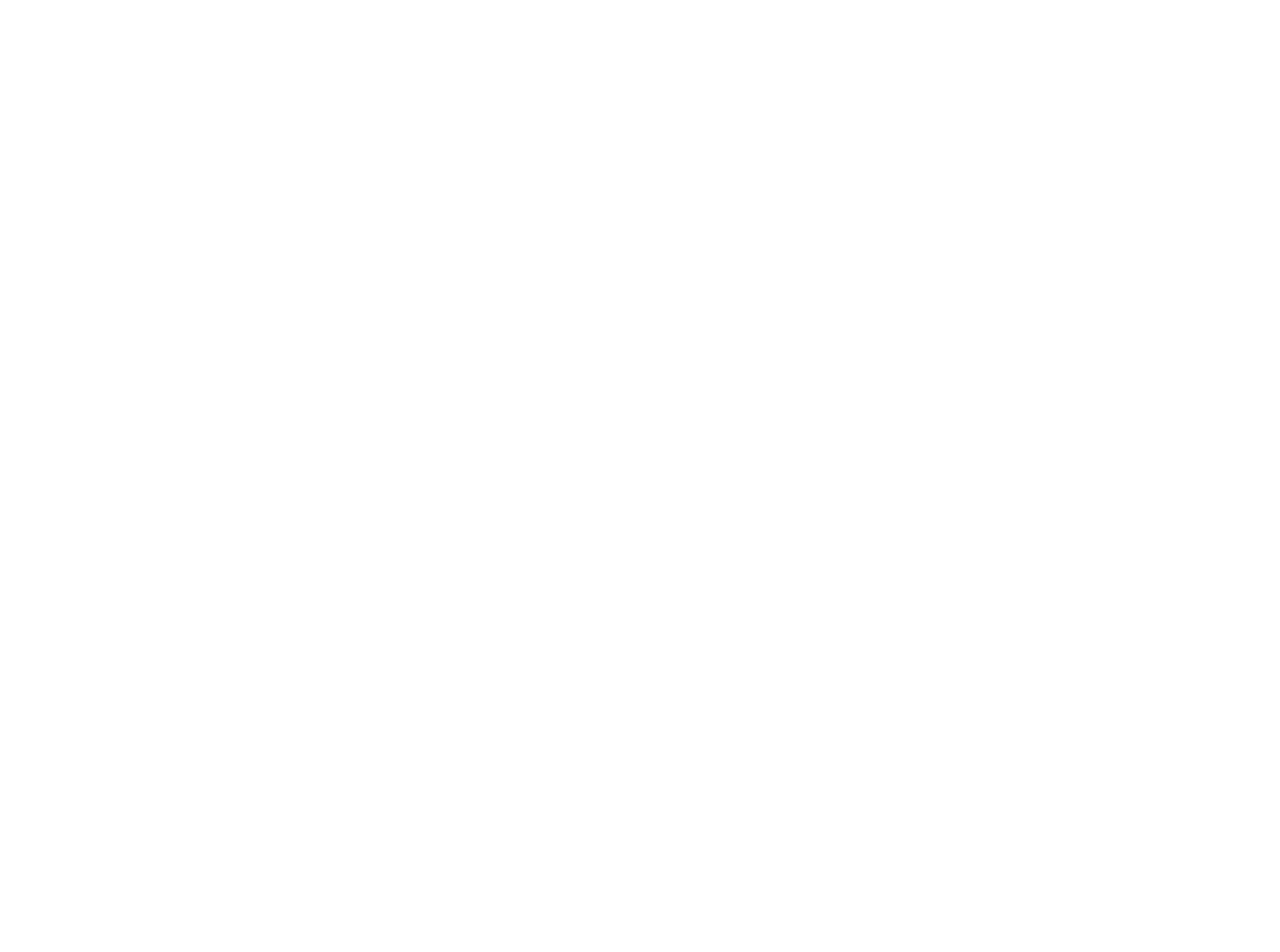
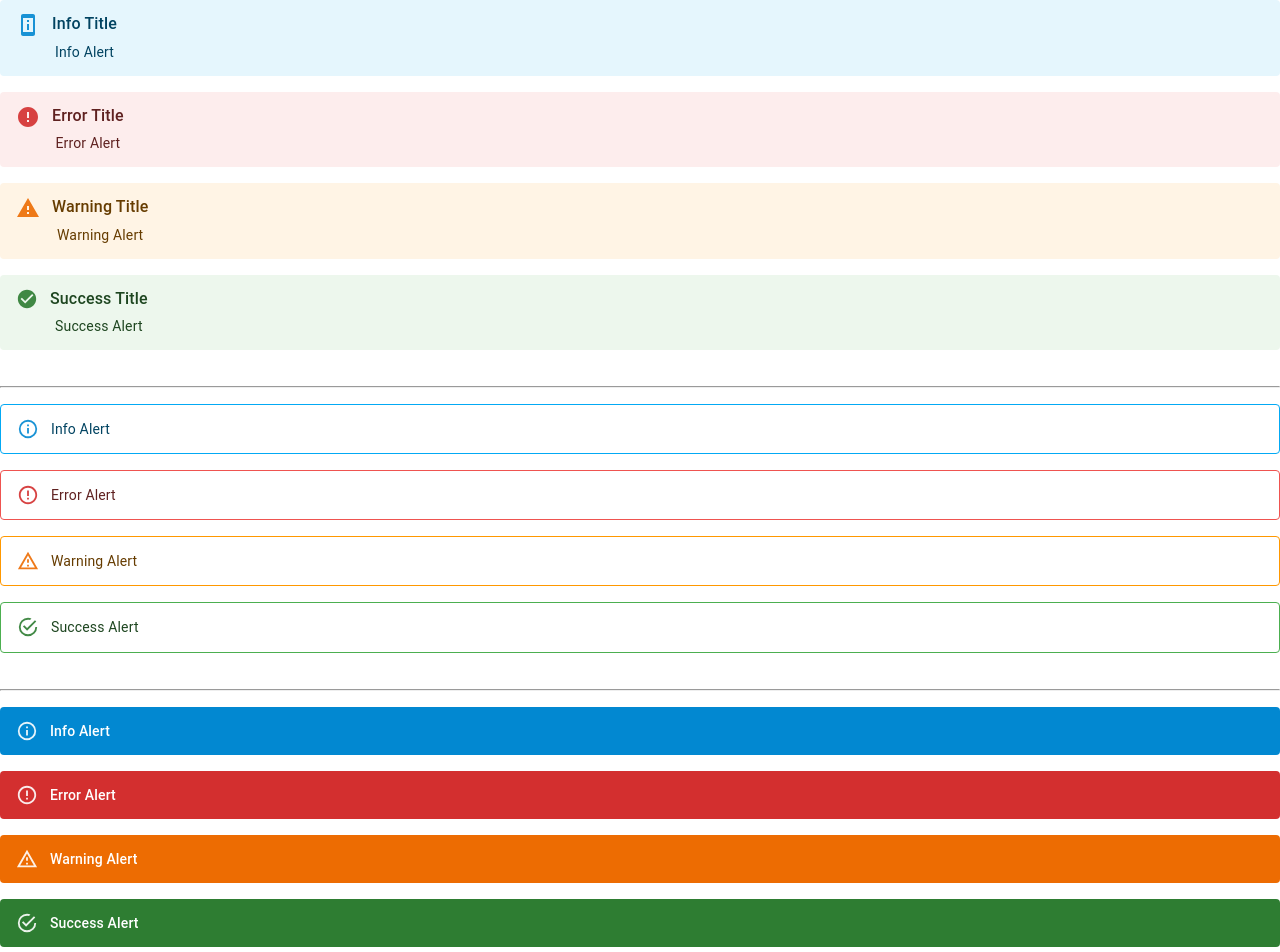
Before and after one commit to antony-mpokket/mui_tutorial, a React (Create React App) app: page /alert in a window 1280 px wide. Before the commit this address had no page. Shown: the top 952 px of the page. Before the commit the page ends 800 px from the top, so only its background shows below. Built offline with nearby package versions, Linux system fonts and the light colour scheme.

Commit message:
MuiAlert

```diff
--- /dev/null
+++ b/src/components/MuiAlert.tsx
@@ -0,0 +1,60 @@
+import React from "react";
+import Alert from "@mui/material/Alert";
+import Stack from "@mui/material/Stack";
+import AlertTitle from "@mui/material/AlertTitle";
+
+import PermDeviceInformationIcon from "@mui/icons-material/PermDeviceInformation";
+import ErrorIcon from "@mui/icons-material/Error";
+import WarningIcon from "@mui/icons-material/Warning";
+import CheckCircleIcon from "@mui/icons-material/CheckCircle";
+
+
+const MuiAlert = () => {
+  return (
+    <>
+      <Stack spacing={2}>
+        <Alert severity="info" icon={<PermDeviceInformationIcon />}>
+          <AlertTitle>Info Title</AlertTitle>
+          Info Alert
+        </Alert>
+        <Alert severity="error" icon={<ErrorIcon />}>
+          <AlertTitle>Error Title</AlertTitle>Error Alert
+        </Alert>
+        <Alert severity="warning" icon={<WarningIcon />}>
+          <AlertTitle>Warning Title</AlertTitle>Warning Alert
+        </Alert>
+        <Alert icon={<CheckCircleIcon fontSize="inherit" />}>
+          <AlertTitle>Success Title</AlertTitle>Success Alert
+        </Alert>
+        <br />
+        <hr />
+        <Alert variant="outlined" severity="info">
+          Info Alert
+        </Alert>
+        <Alert variant="outlined" severity="error">
+          Error Alert
+        </Alert>
+        <Alert variant="outlined" severity="warning">
+          Warning Alert
+        </Alert>
+        <Alert variant="outlined">Success Alert</Alert>
+        <br />
+        <hr />
+        <Alert variant="filled" severity="info">
+          Info Alert
+        </Alert>
+        <Alert variant="filled" severity="error">
+          Error Alert
+        </Alert>
+        <Alert variant="filled" severity="warning">
+          Warning Alert
+        </Alert>
+        <Alert variant="filled">Success Alert</Alert>
+        <br />
+        <hr />
+      </Stack>
+    </>
+  );
+};
+
+export default MuiAlert;
--- a/src/components/Routes.jsx
+++ b/src/components/Routes.jsx
@@ -31,7 +31,7 @@
 import MuiChip from "./MuiChip";
 import MuiTooltip from "./MuiTooltip";
 import MuiTable from "./MuiTable";
-
+import MuiAlert from "./MuiAlert";
 
 
 const CustomRoutes = () => {
@@ -64,6 +64,7 @@
         <Route path="/chip" element={<MuiChip />} />
         <Route path="/tool-tip" element={<MuiTooltip />} />
         <Route path="/table" element={<MuiTable />} />
+        <Route path="/alert" element={<MuiAlert />} />
       </Routes>
     </Router>
   );
```
